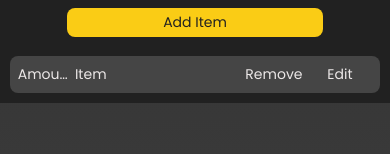
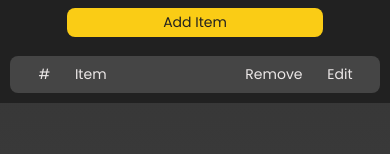
Before and after one commit to StackOverflowIsBetterThanAnyAI/shopping-list, a React (Create React App) app: page / in a window 390 px wide. Shown: the part 229-383 px from the top of the page. Built offline with nearby package versions, Linux system fonts and the light colour scheme.

Commit message:
display "#" instead of "amount" for  header in mobile viewport

```diff
--- a/src/components/GridHeader/GridHeader.tsx
+++ b/src/components/GridHeader/GridHeader.tsx
@@ -2,6 +2,7 @@ import { useContext } from 'react'
 import './GridHeader.css'
 import GridHeaderSpan from './GridHeaderSpan'
 import { ContextArticles } from '../ShoppingCart/ShoppingCart'
+import { useScreenWidth } from '../../hooks/useScreenWidth'
 
 const GridHeader = () => {
     const contextArticles = useContext(ContextArticles)
@@ -11,7 +12,10 @@ const GridHeader = () => {
         )
     }
     // eslint-disable-next-line @typescript-eslint/no-unused-vars
-    const [articles, setArticles] = contextArticles
+    const [articles, _setArticles] = contextArticles
+
+    // detects if the current viewport is mobile width
+    const screenWidth = useScreenWidth()
 
     return (
         <div
@@ -19,7 +23,10 @@ const GridHeader = () => {
                 articles.length > 0 ? ' borderRadiusTop' : ' borderRadiusFull'
             }`}
         >
-            <GridHeaderSpan textCenter output="Amount" />
+            <GridHeaderSpan
+                textCenter
+                output={`${screenWidth === 'MOBILE' ? '#' : 'Amount'}`}
+            />
             <GridHeaderSpan output="Item" />
             <GridHeaderSpan textCenter output="Remove" />
             <GridHeaderSpan textCenter output="Edit" />
```
